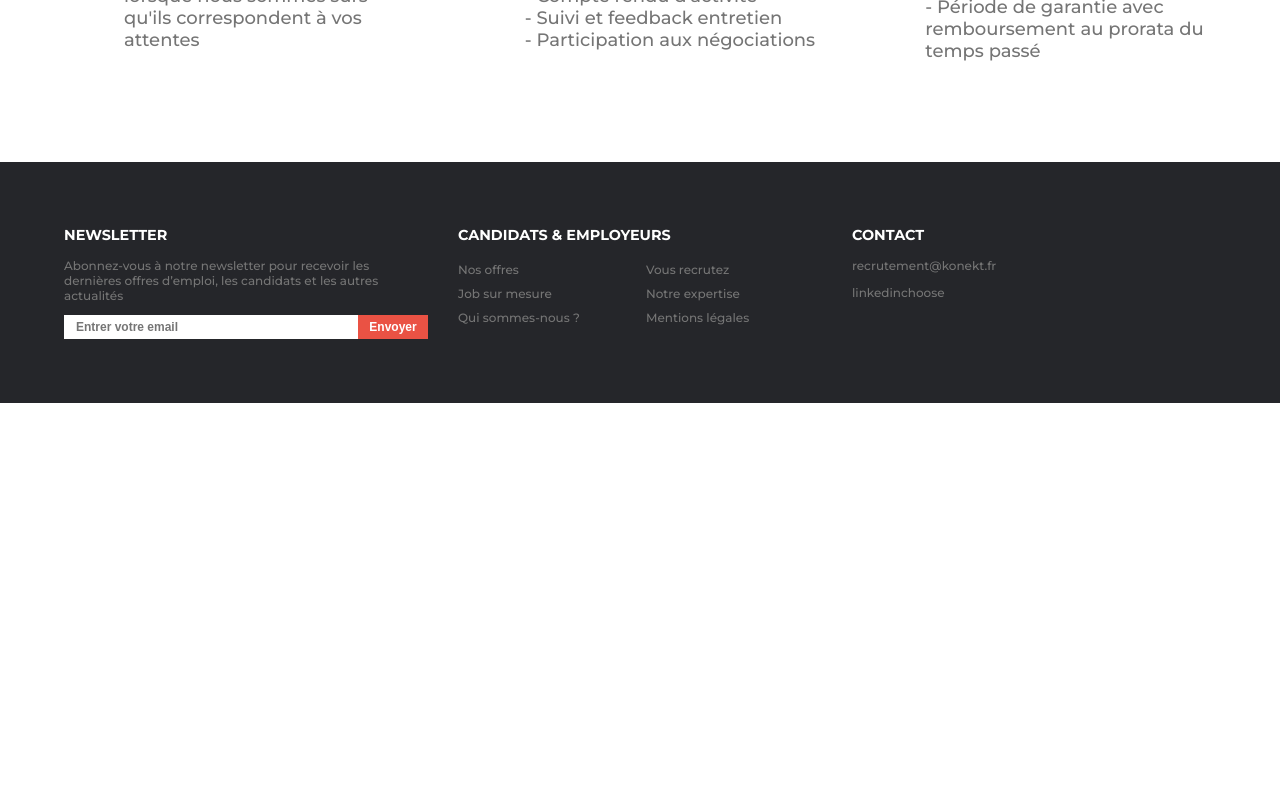
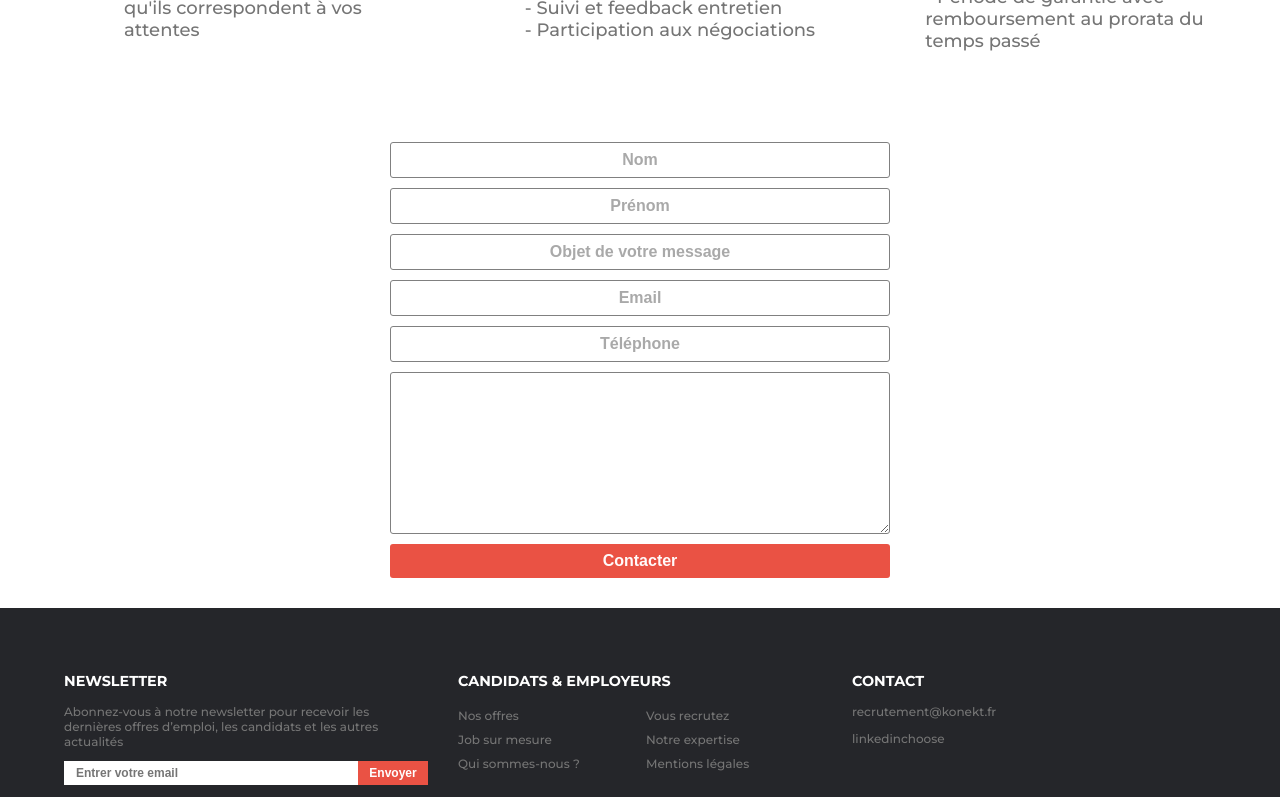
Before and after one commit to Virus936/konekt, a React (Create React App) app: page /recrutement in a window 1280 px wide. Shown: the part 568-1365 px from the top of the page. Before the commit the page ends 971 px from the top, so only its background shows below. Built offline with nearby package versions, Linux system fonts and the light colour scheme.

Commit message:
page de recrutement

```diff
--- a/src/pages/recrutement/Recrutement.js
+++ b/src/pages/recrutement/Recrutement.js
@@ -68,15 +68,24 @@ function Recrutement(){
           </ul>
         </RecrutItem>
       </Container>
+      <Form>
+        <input type="text"  placeholder="Nom" />
+        <input type="text"  placeholder="Prénom" />
+        <input type="text"  placeholder="Objet de votre message" />
+        <input type="email"  placeholder="Email" />
+        <input type="tel"  placeholder="Téléphone" />
+        <textarea id="" name="" cols="30" rows="10"></textarea>
+
+        <button>Contacter</button>
+      </Form>
     </>
     )
 }
 
-
 const Container = styled.section`
   display:grid;
   width:min(1200px,90%);
-  margin: 100px auto;
+  margin:90px auto;
   grid-gap:50px;
   grid-template-columns:repeat(auto-fit, minmax(350px, 1fr));
 
@@ -105,5 +114,53 @@ const RecrutItem = styled.article`
     list-style-position: inside;
   }
 `
+const Form = styled.form`
+  display:grid;
+  grid-gap:10px;
+  width:min(500px,90%);
+  margin:auto;
+  input{
+    padding:.5em;
+    text-align:center;
+    border-radius:3px;
+    border:solid 1px grey;
+    font-weight:bold;
+    font-size:1em;
+
+    &::placeholder{
+      color:darkgrey;
+    }
+
+    &:focus{
+      border:solid 1px ${color.primary};
+      outline:1px solid ${color.primary};
+
+      &::placeholder{
+        color:transparent;
+      }
+    }
+  }
+  textarea{
+    padding:5px;
+    border-radius: 3px;
+    border:solid 1px grey;
+    &:focus{
+      border:solid 1px ${color.primary};
+      outline:1px solid ${color.primary};
+    }
+
+  }
+  button{
+    background-color:${color.primary};
+    color:snow;
+    padding:.5em;
+    text-align:center;
+    border-radius:3px;
+    font-weight:bold;
+    font-size:1em;
+    border:none;
+  }
+
+`
 
 export default Recrutement
```
